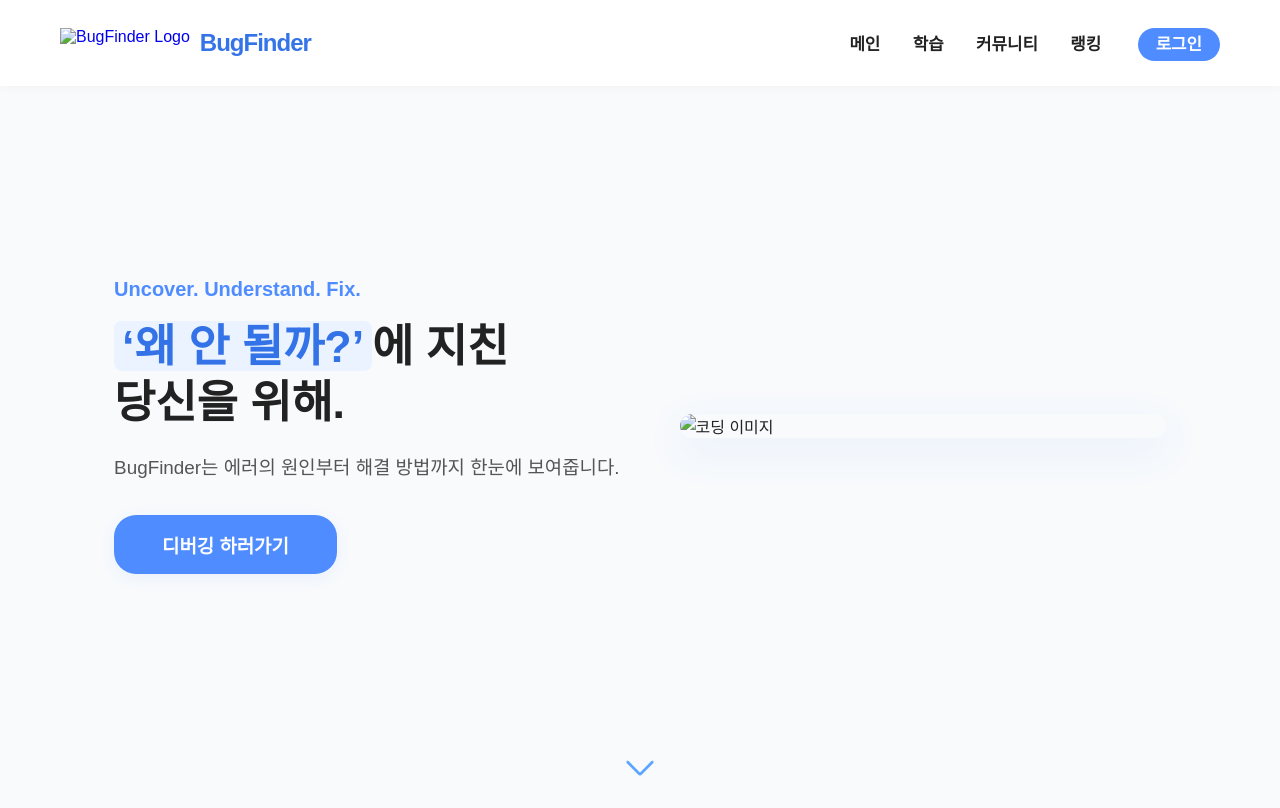
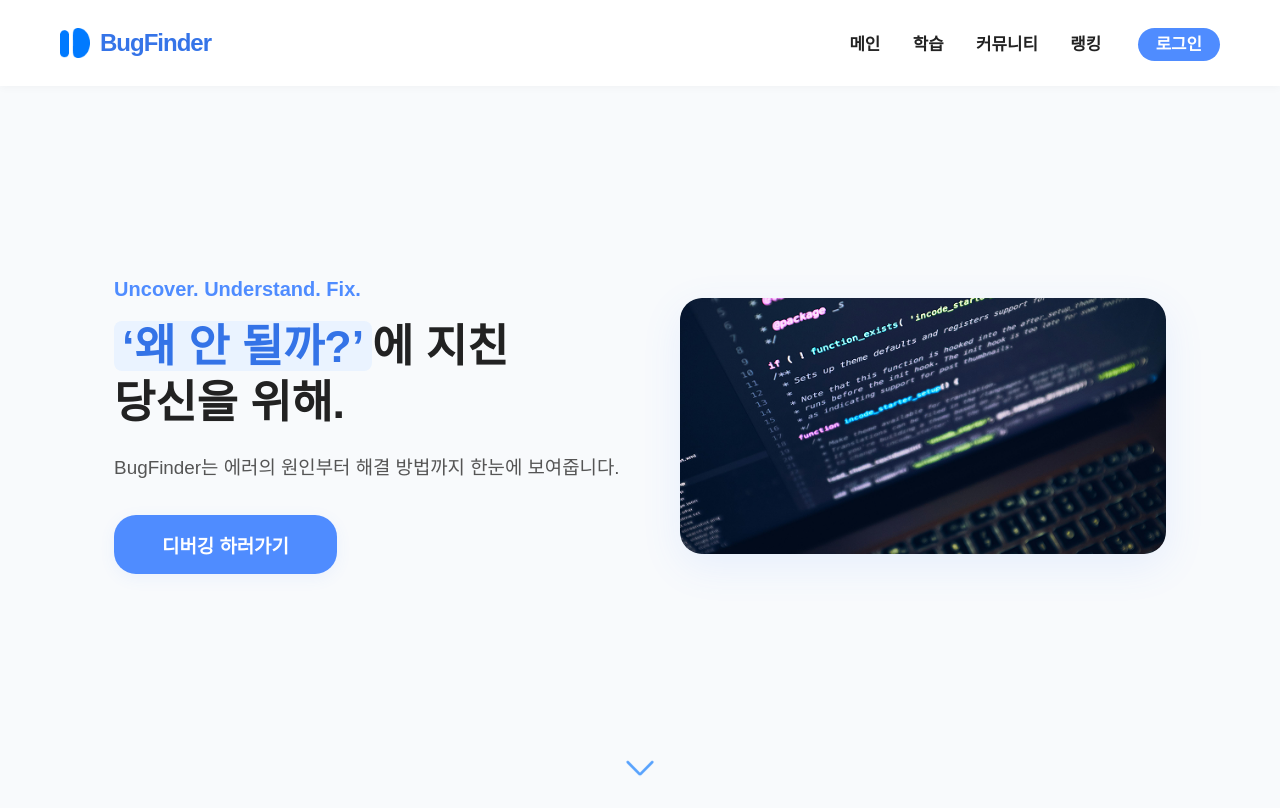
Before and after one commit to dlehdrjsgg/BugFinder, a plain HTML site: page index.html in a window 1280 px wide. Shown: the top 808 px of the page. Drawn offline with Linux system fonts and the light colour scheme; a web font is replaced by a local one.

Commit message:
Update index.html

```diff
--- a/index.html
+++ b/index.html
@@ -12,7 +12,7 @@
 <body>
     <header>
         <a href="index.html" style="display: flex; align-items: center; text-decoration: none;">
-            <img src="assets/image/2.png" alt="BugFinder Logo" style="height: 30px; margin-right: 10px;">
+            <img src="assets/image/logo.png" alt="BugFinder Logo" style="height: 30px; margin-right: 10px;">
             <strong>BugFinder</strong>
         </a>
         <nav>
@@ -37,7 +37,7 @@
             <button class="cta-button" onclick="location.href='pages/lecture.html'">디버깅 하러가기</button>
         </div>
         <div class="hero-image">
-            <img src="assets/image/1.png" alt="코딩 이미지">
+            <img src="assets/image/main-banner.png" alt="코딩 이미지">
         </div>
         <div class="hero-arrowdown">
             <img src="assets/icon/arrowdown.svg" alt="아래로 스크롤" id="scroll-down-arrow">
```
